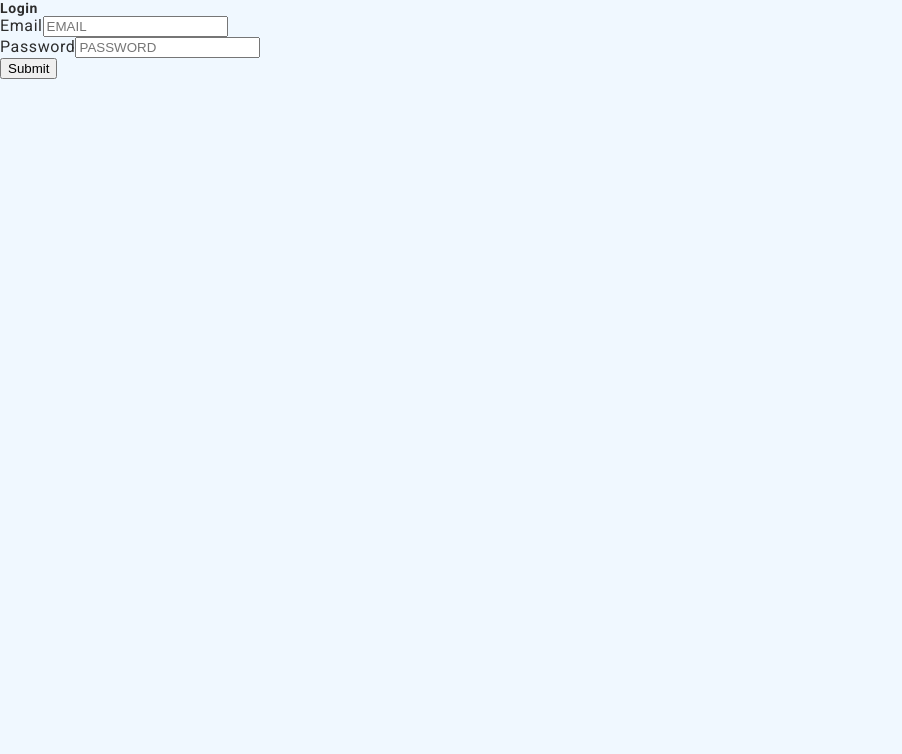
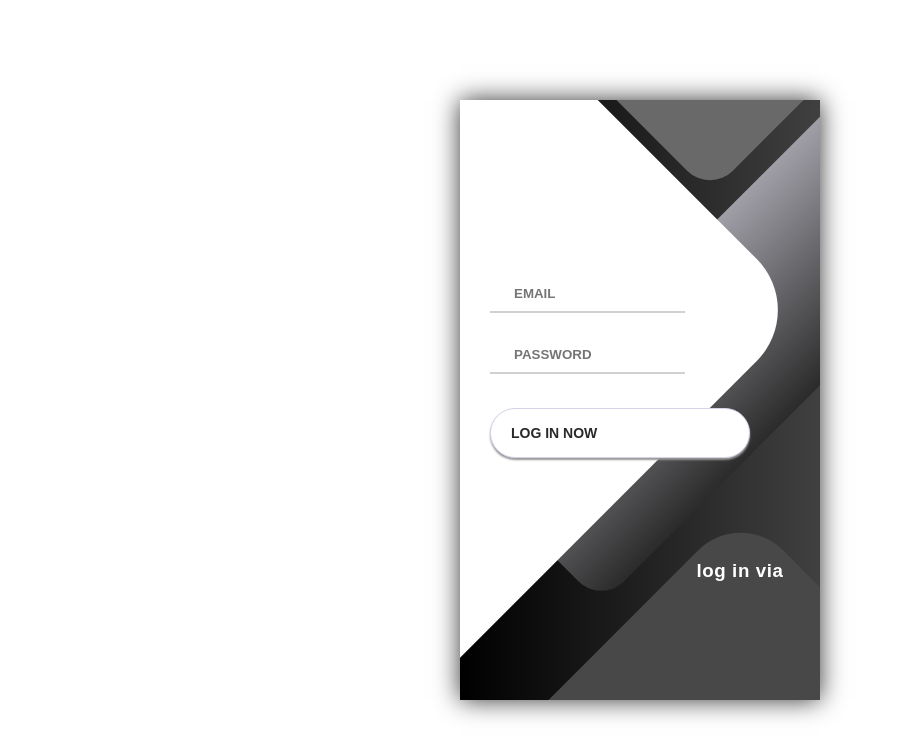
Before and after one commit to Arturovj/Attorney-web3, a React (Create React App) app: page /login in a window 1280 px wide. Shown: the top 754 px of the page, without its empty margins (0-902 px from the left). Built offline with nearby package versions, Linux system fonts and the light colour scheme.

Commit message:
login working perfectly

```diff
--- /dev/null
+++ b/src/components/InputGroup/InputGroup.css
@@ -0,0 +1,4 @@
+.input-container{
+    height: 1px;
+    margin-bottom: 20px;
+}
--- a/src/components/InputGroup/InputGroup.jsx
+++ b/src/components/InputGroup/InputGroup.jsx
@@ -1,13 +1,16 @@
+import './InputGroup.css'
+
+
 const InputGroup = ({ label, id, name, type, placeholder, register, error}) => {
     return (
-        <div className="mb-3">
+        <div className="input-container">
             <label htmlFor={id} className="form-label register-label">
                 {label}
             </label>
             <input
                 name={name}
                 type={type}
-                className={` input form-control ${error ? 'is-invalid' : ''}`}
+                className={` login__input input form-control ${error ? 'is-invalid' : ''}`}
                 id={id}
                 placeholder={placeholder}
                 {...register(id)}
--- a/src/components/Sidebar/Sidebar.js
+++ b/src/components/Sidebar/Sidebar.js
@@ -57,19 +57,7 @@
             <SLogo>
                 <img src={logoSVG} alt="logo" />
             </SLogo>
-            <SSearch
-                onClick={searchClickHandler}
-                style={!sidebarOpen ? { width: `fit-content` } : {}}
-            >
-                <SSearchIcon>
-                    <AiOutlineSearch />
-                </SSearchIcon>
-                <input
-                    ref={searchRef}
-                    placeholder="Search"
-                    style={!sidebarOpen ? { width: 0, padding: 0 } : {}}
-                />
-            </SSearch>
+
             <SDivider />
             {linksArray.map(({ icon, label, notification, to }) => (
                 <SLinkContainer key={label} isActive={pathname === to}>
@@ -124,13 +112,13 @@
         notification: 3,
     },
     {
-        label: "Customers",
+        label: "Profile",
         icon: <BsPeople />,
         to: "/profile",
         notification: 0,
     },
     {
-        label: "Diagrams",
+        label: "Contracts",
         icon: <AiOutlineApartment />,
         to: "/diagrams",
         notification: 1,
--- a/src/pages/Login/Login.css
+++ b/src/pages/Login/Login.css
@@ -1,10 +1,189 @@
-.Login{
-    z-index: 1001;
-    top: 0;
-    position: absolute;
-    background-color: aliceblue;
+.Login {
+  z-index: 1001;
+  top: 0;
+  position: absolute;
+  background-color: rgb(255, 255, 255);
   right: 0;
   left: 0;
   bottom: 0;
+}
 
+
+@import url('https://fonts.googleapis.com/css?family=Raleway:400,700');
+
+* {
+	box-sizing: border-box;
+	margin: 0;
+	padding: 0;
+	font-family: Raleway, sans-serif;
 }
+
+body {
+	background: linear-gradient(90deg, #ffffff, #000000);
+}
+
+.container {
+	display: flex;
+	align-items: center;
+	justify-content: center;
+	min-height: 100vh;
+}
+
+.screen {
+	background: linear-gradient(90deg, #000000, #404040);
+	position: relative;
+	height: 600px;
+	width: 360px;
+	box-shadow: 0px 0px 24px #343434;
+}
+
+.screen__content {
+	z-index: 1;
+	position: relative;
+	height: 100%;
+}
+
+.screen__background {
+	position: absolute;
+	top: 0;
+	left: 0;
+	right: 0;
+	bottom: 0;
+	z-index: 0;
+	-webkit-clip-path: inset(0 0 0 0);
+	clip-path: inset(0 0 0 0);
+}
+
+.screen__background__shape {
+	transform: rotate(45deg);
+	position: absolute;
+}
+
+.screen__background__shape1 {
+	height: 520px;
+	width: 520px;
+	background: #FFF;
+	top: -50px;
+	right: 120px;
+	border-radius: 0 72px 0 0;
+}
+
+.screen__background__shape2 {
+	height: 220px;
+	width: 220px;
+	background: #696969;
+	top: -172px;
+	right: 0;
+	border-radius: 32px;
+}
+
+.screen__background__shape3 {
+	height: 540px;
+	width: 190px;
+	background: linear-gradient(270deg, #2b2b2b, #a09fa7);
+	top: -24px;
+	right: 0;
+	border-radius: 32px;
+}
+
+.screen__background__shape4 {
+	height: 400px;
+	width: 200px;
+	background: #484849;
+	top: 420px;
+	right: 50px;
+	border-radius: 60px;
+}
+
+.login {
+	width: 320px;
+	padding: 30px;
+	padding-top: 156px;
+}
+
+.login__field {
+	padding: 20px 0px;
+	position: relative;
+}
+
+.login__icon {
+	position: absolute;
+	top: 30px;
+	color: #7875B5;
+}
+
+.login__input {
+	border: none;
+	border-bottom: 2px solid #D1D1D4;
+	background: none;
+	padding: 10px;
+	padding-left: 24px;
+	font-weight: 700;
+	width: 75%;
+	transition: .2s;
+}
+
+.login__input:active,
+.login__input:focus,
+.login__input:hover {
+	outline: none;
+	border-bottom-color: #404040;
+}
+
+.login__submit {
+	background: #fff;
+	font-size: 14px;
+	margin-top: 30px;
+	padding: 16px 20px;
+	border-radius: 26px;
+	border: 1px solid #D4D3E8;
+	text-transform: uppercase;
+	font-weight: 700;
+	display: flex;
+	align-items: center;
+	width: 100%;
+	color: #2a2a2a;
+	box-shadow: 0px 2px 2px #979797;
+	cursor: pointer;
+	transition: .2s;
+}
+
+.login__submit:active,
+.login__submit:focus,
+.login__submit:hover {
+	border-color: #525252;
+	outline: none;
+}
+
+.button__icon {
+	font-size: 24px;
+	margin-left: auto;
+	color: #4a4a4a;
+}
+
+.social-login {
+	position: absolute;
+	height: 140px;
+	width: 160px;
+	text-align: center;
+	bottom: 0px;
+	right: 0px;
+	color: #fff;
+}
+
+.social-icons {
+	display: flex;
+	align-items: center;
+	justify-content: center;
+}
+
+.social-login__icon {
+	padding: 20px 10px;
+	color: #fff;
+	text-decoration: none;
+	text-shadow: 0px 0px 8px #7875B5;
+}
+
+.social-login__icon:hover {
+	transform: scale(1.5);
+}
--- a/src/pages/Login/Login.js
+++ b/src/pages/Login/Login.js
@@ -8,7 +8,8 @@
 import { useLocation, useNavigate } from "react-router-dom";
 import { useAuthContext } from "../../contexts/AuthContext";
 
-const schema = yup.object({
+const schema = yup
+  .object({
     email: yup.string().email().required(),
     password: yup.string().min(8).required(),
   })
@@ -37,7 +38,7 @@
     loginRequest(data)
       .then((response) => {
         console.log(response);
-        login(response.access_token, () => navigate(from, {replace: true}));
+        login(response.access_token, () => navigate(from, { replace: true }));
       })
       .catch((err) => {
         setError(err?.response?.data?.message);
@@ -47,35 +48,56 @@
 
   return (
     <div className="Login">
-      <h1>Login</h1>
-      <div className="background-login">
-        <div className="shape"></div>
-        <div className="shape"></div>
-      </div>
-      <form className='login-form' onSubmit={handleSubmit(onSubmit)}>
-
+      <>
+        <div className="body">
+          <div class="container">
+            <div class="screen">
+              <div class="screen__content">
+                <form class="login" onSubmit={handleSubmit(onSubmit)}>
+                  <div class="login__field">
+                    <i class="login__icon fas fa-user"></i>
                     <InputGroup
-        label="Email"
                       id="email"
                       register={register}
                       error={errors.email?.message}
                       type="email"
                       placeholder="EMAIL"
                     />
+                  </div>
+                  <div class="login__field">
+                    <i class="login__icon fas fa-lock "></i>
                     <InputGroup
-        label="Password"
                       id="password"
                       register={register}
                       error={error || errors.password?.message}
                       type="password"
                       placeholder="PASSWORD"
                     />
-
-
-        <button className={`login-btn btn-${isSubmitting} ? 'secondary' : 'primary'`}>{isSubmitting ? 'Login...' : 'Submit'}</button>
+                  </div>
+                  <button class="button login__submit">
+                    <span class="button__text">Log In Now</span>
+                    <i class="button__icon fas fa-chevron-right"></i>
+                  </button>
                 </form>
-
-
+                <div class="social-login">
+                  <h3>log in via</h3>
+                  <div class="social-icons">
+                    <a href="#" class="social-login__icon fab fa-instagram"></a>
+                    <a href="#" class="social-login__icon fab fa-facebook"></a>
+                    <a href="#" class="social-login__icon fab fa-twitter"></a>
+                  </div>
+                </div>
+              </div>
+              <div class="screen__background">
+                <span class="screen__background__shape screen__background__shape4"></span>
+                <span class="screen__background__shape screen__background__shape3"></span>
+                <span class="screen__background__shape screen__background__shape2"></span>
+                <span class="screen__background__shape screen__background__shape1"></span>
+              </div>
+            </div>
+          </div>
+        </div>
+      </>
     </div>
   );
 }
```
Lines whose indentation alone changed are shown as unchanged.
